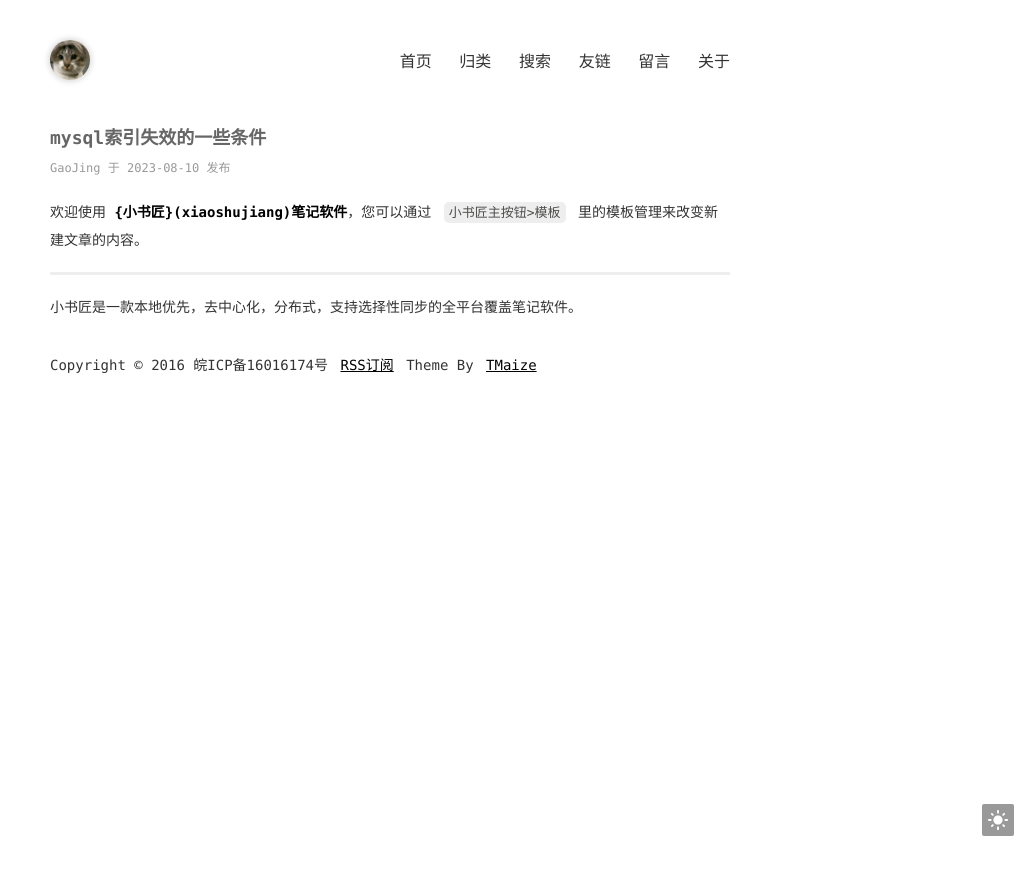
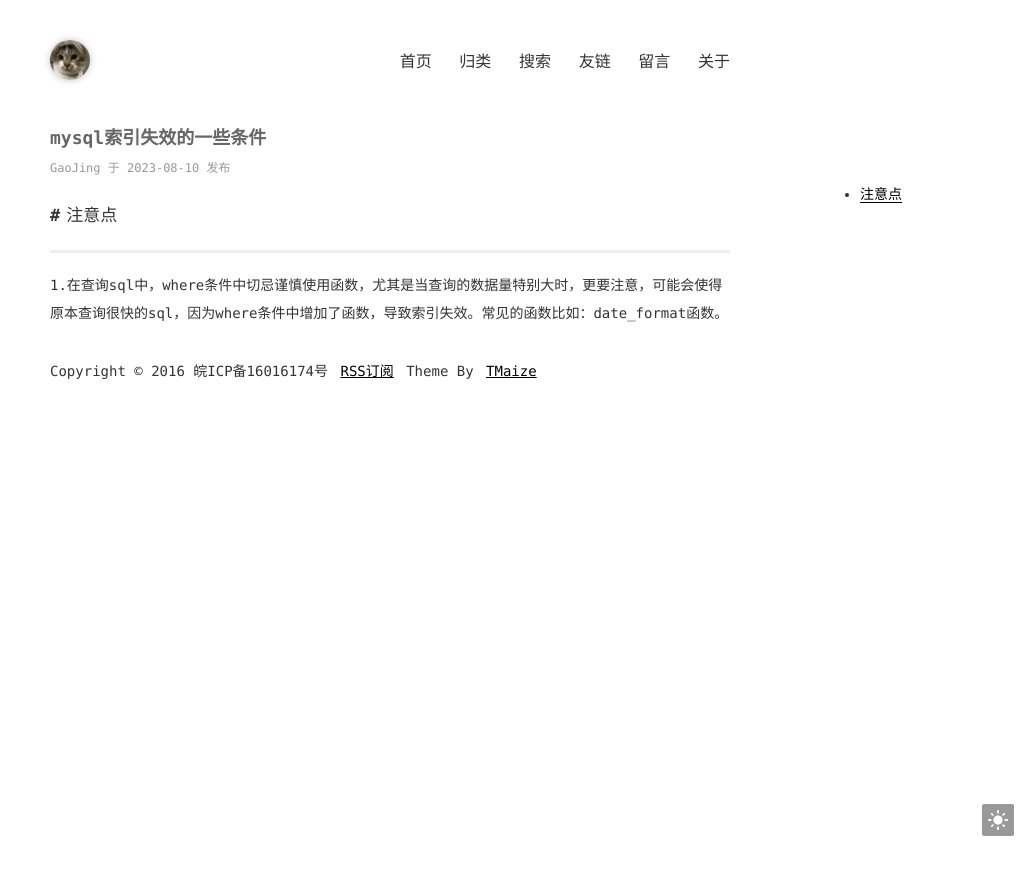
Before and after one commit to gaoj-git/gaoj-git.github.io, a Jekyll site: the page built from _posts/2023-08-10-mysql索引失效的一些条件.md, in a window 1280 px wide. Shown: the top 875 px of the page, without its empty margins (250-1280 px from the left). Built offline with Jekyll 4.4.1, drawn with Linux system fonts in a browser that asks for light colours.

Commit message:
修改文件: _posts/2023-08-10-mysql索引失效的一些条件.md

```diff
--- a/_posts/2023-08-10-mysql索引失效的一些条件.md
+++ b/_posts/2023-08-10-mysql索引失效的一些条件.md
@@ -6,8 +6,7 @@ extMath: true
 ---
 
 
-欢迎使用 **{小书匠}(xiaoshujiang)笔记软件**，您可以通过 `小书匠主按钮>模板` 里的模板管理来改变新建文章的内容。
+## 注意点
 
 ----------
-
-小书匠是一款本地优先，去中心化，分布式，支持选择性同步的全平台覆盖笔记软件。
+  1.在查询sql中，where条件中切忌谨慎使用函数，尤其是当查询的数据量特别大时，更要注意，可能会使得原本查询很快的sql，因为where条件中增加了函数，导致索引失效。常见的函数比如：date_format函数。
```
